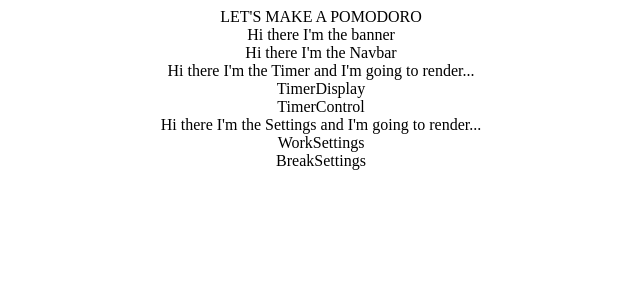
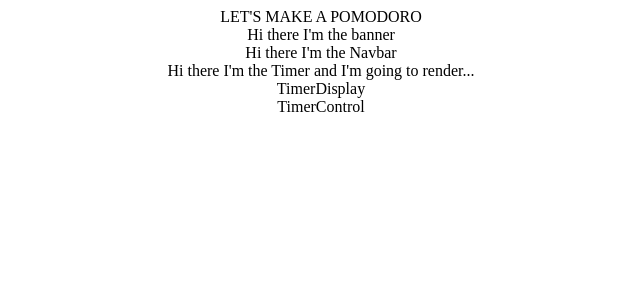
Before and after one commit to ARTurnerGit/pomodoro, a React (Create React App) app: page / in a window 1280 px wide. Shown: the top 300 px of the page, without its empty margins (319-959 px from the left). Built offline with nearby package versions, Linux system fonts and the light colour scheme.

Commit message:
added routing

```diff
--- a/src/App.js
+++ b/src/App.js
@@ -1,5 +1,6 @@
 import React from "react";
 import "./App.css";
+import { Router } from "@reach/router";
 import Banner from "./components/Banner";
 import Navbar from "./components/Navbar";
 import Timer from "./components/Timer";
@@ -9,10 +10,18 @@ function App() {
   return (
     <div className="App">
       LET'S MAKE A POMODORO
-      <Banner />
-      <Navbar />
-      <Timer />
-      <Settings />
+      <header>
+        <Banner />
+      </header>
+      <nav>
+        <Navbar />
+      </nav>
+      <main>
+        <Router>
+          <Timer path="/timer" default />
+          <Settings path="/settings" />
+        </Router>
+      </main>
     </div>
   );
 }
```
